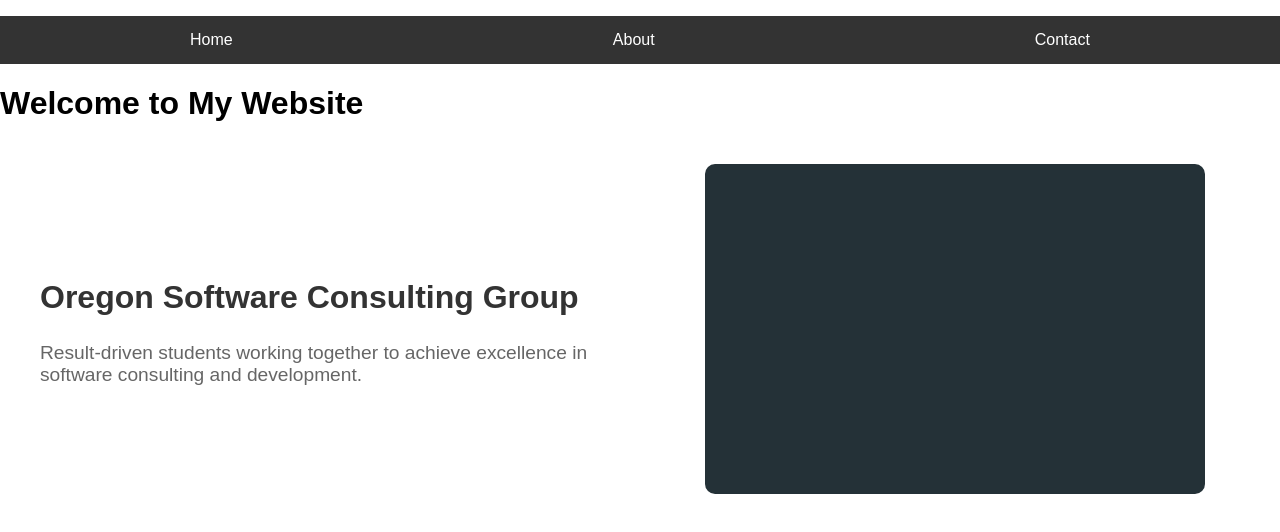
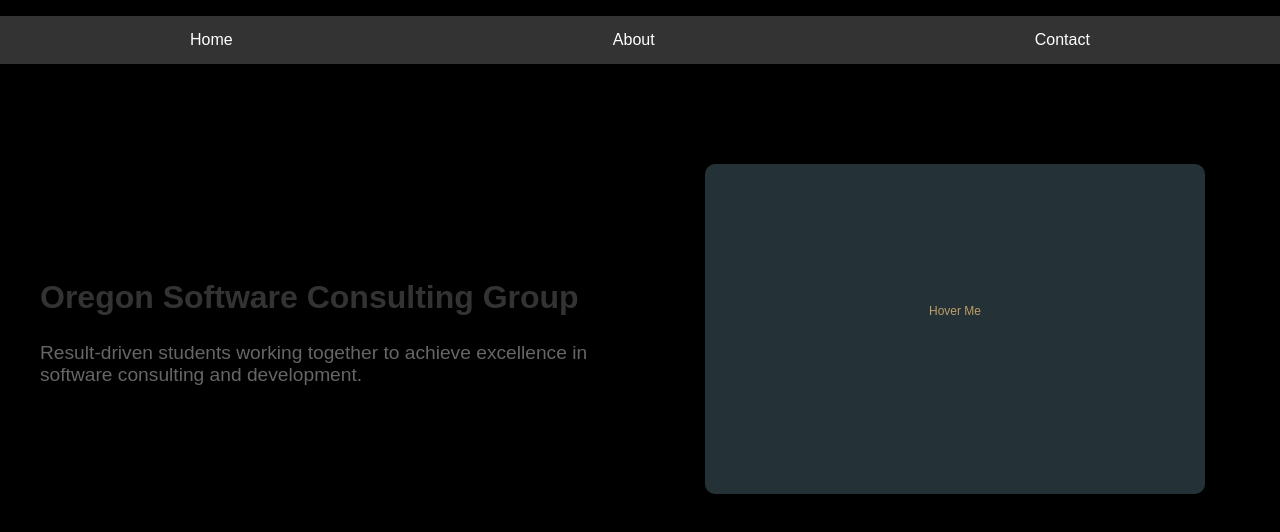
Before and after one commit to Oregon-Software-Consulting-Group/website, a plain HTML site: page index.html in a window 1280 px wide. Drawn offline with Linux system fonts and the light colour scheme.

Commit message:
css done

```diff
--- a/index.html
+++ b/index.html
@@ -26,6 +26,9 @@
                 <p>Result-driven students working together to achieve excellence in software consulting and development.</p>
             </div>
             <div class="card">
+                <p class = 'p' style="font-size: 12px; font-family: Arial, sans-serif; color:#bd9f67; transition: all 0.3s ease;" onmouseover="this.style.fontSize='54px'; this.style.color='gold';" onmouseout="this.style.fontSize='48px'; this.style.color='yellow';">
+                    Hover Me
+                </p>
                 <div class="border"></div>
                 <div class="content">
                     <div class="logo">
--- a/style.css
+++ b/style.css
@@ -34,7 +34,9 @@ header nav ul li a {
 .aboutus-left {
     width: 50%;
     padding: 20px;
-    animation: scrollIn 2s ease-out forwards, translateText 3s ease-in-out forwards;
+    opacity: 0; /* Start invisible */
+    transform: translateY(100px); /* Start slightly lower */
+    animation: scrollIn 2s ease-out forwards; /* Animation for fade-in and translate */
 }
 
 .aboutus-left h2 {
@@ -50,6 +52,14 @@ header nav ul li a {
     margin-top: 20px;
     text-align: left;
 }
+
+@keyframes scrollIn {
+    to {
+        opacity: 1; /* Fade in */
+        transform: translateY(0); /* Move to the original position */
+    }
+}
+
 
 .card {
     width: 500px;
@@ -71,6 +81,15 @@ header nav ul li a {
     opacity: 0;
     transform: rotate(10deg);
     transition: all 0.5s ease-in-out;
+}
+
+
+.card .p {
+    transition: opacity 0.3s ease; /* Smooth transition for disappearance */
+}
+
+.card:hover .p {
+    opacity: 0; /* Make the paragraph invisible */
 }
 
 .card .bottom-text {
@@ -221,3 +240,7 @@ header nav ul li a {
         transform: translateX(0);
     }
 }
+
+body {
+    background-color: black;
+}
```
Also changed, not shown: 1 other file.
